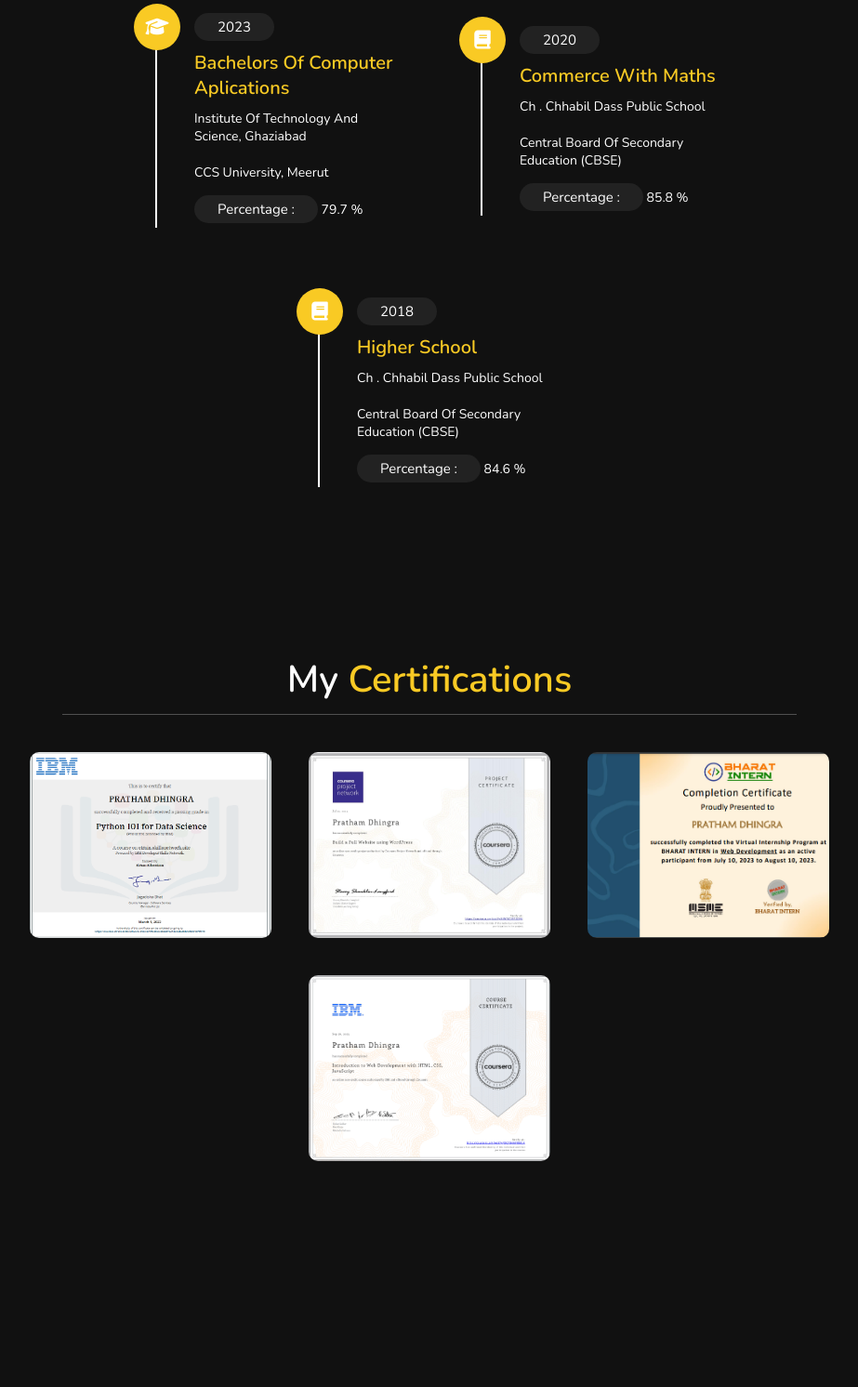
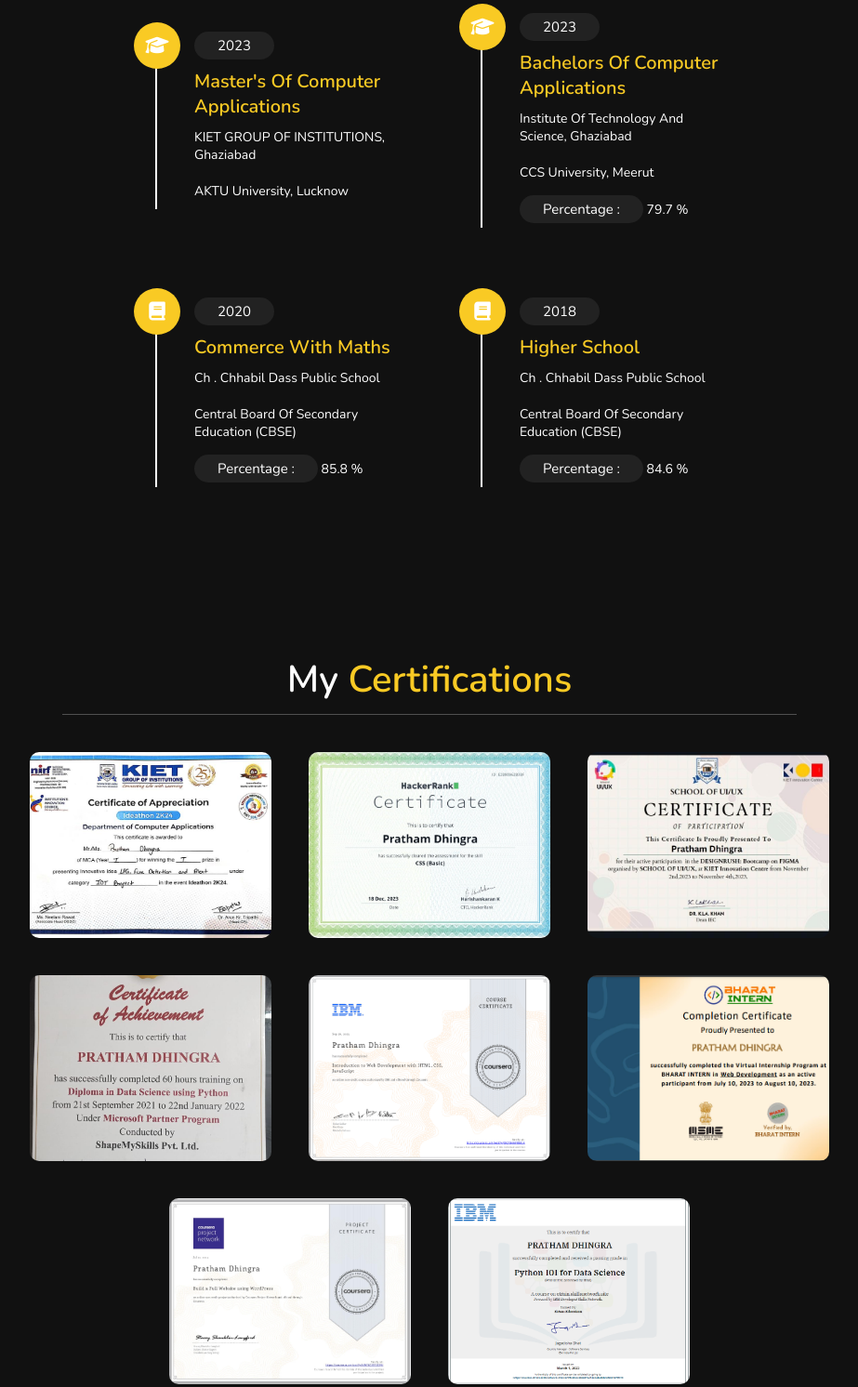
Before and after one commit to Prathamd0610/responsive_resume, a plain HTML site: page index.html in a window 1280 px wide. Shown: the part 1716-3208 px from the top of the page at 93% size, without its empty margins (353-1276 px from the left). Drawn offline with nearby package versions, Linux system fonts and the light colour scheme.

Commit message:
Add files via upload
added new updates to project.

```diff
--- a/index.html
+++ b/index.html
@@ -88,7 +88,15 @@
         <div class="box">
             <i class="fas fa-graduation-cap"></i>
             <span>2023</span>
-            <h3>Bachelors Of Computer Aplications</h3>
+            <h3>Master's Of Computer Applications</h3>
+            <p>KIET GROUP OF INSTITUTIONS, Ghaziabad</p>
+            <p>AKTU University, Lucknow</p>
+            <!-- <p><span>Percentage :</span> 79.7 %</p> -->
+        </div>
+        <div class="box">
+            <i class="fas fa-graduation-cap"></i>
+            <span>2023</span>
+            <h3>Bachelors Of Computer Applications</h3>
             <p>Institute of Technology and Science, Ghaziabad</p>
             <p>CCS University, Meerut</p>
             <p><span>Percentage :</span> 79.7 %</p>
@@ -119,16 +127,28 @@
     <h1 class="heading"> My <span>Certifications</span></h1>
     <div class="box-container">
         <div class="box">
-            <img src="c1.png" alt="https://courses.etrain.skillsnetwork.site/certificates/d86a97ed14a544a0bbcaf6821679fc19">
+            <img src="c8.png" alt="">
+        </div>
+        <div class="box">
+            <img src="c7.png" alt="">
+        </div>
+        <div class="box">
+            <img src="c6.png" alt="">
+        </div>
+        <div class="box">
+            <img src="c5.png" alt="">
+        </div>
+        <div class="box">
+            <img src="c4.png" alt="">
+        </div>
+        <div class="box">
+            <img src="c3.png" alt="">
         </div>
         <div class="box">
             <img src="c2.png" alt="">
         </div>
         <div class="box">
-            <img src="c3.png" alt="">
-        </div>
-        <div class="box">
-            <img src="c4.png" alt="">
+            <img src="c1.png" alt="https://courses.etrain.skillsnetwork.site/certificates/d86a97ed14a544a0bbcaf6821679fc19">
         </div>
     </div>
 </section>
```
Also changed, not shown: c5.png (added), c6.png (added), c7.png (added), c8.png (added), 1 other file.
